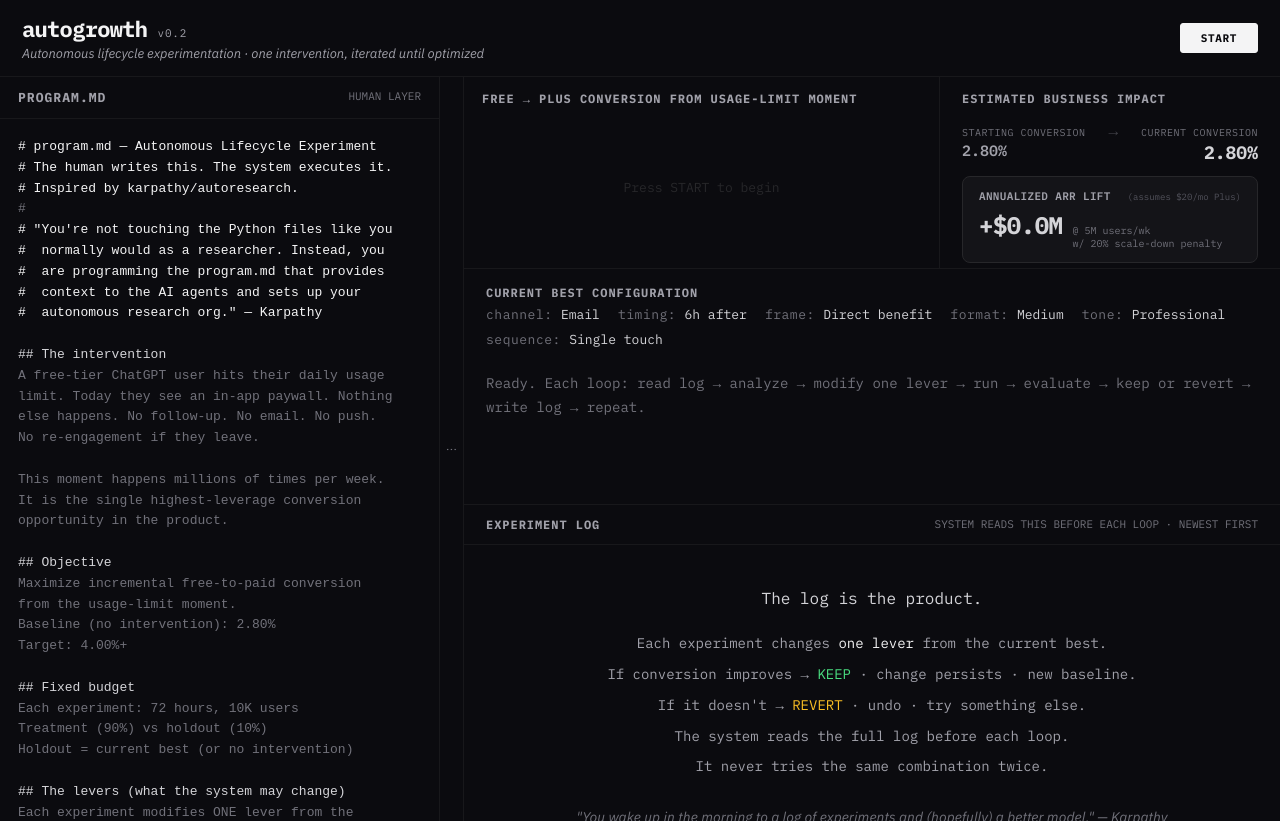
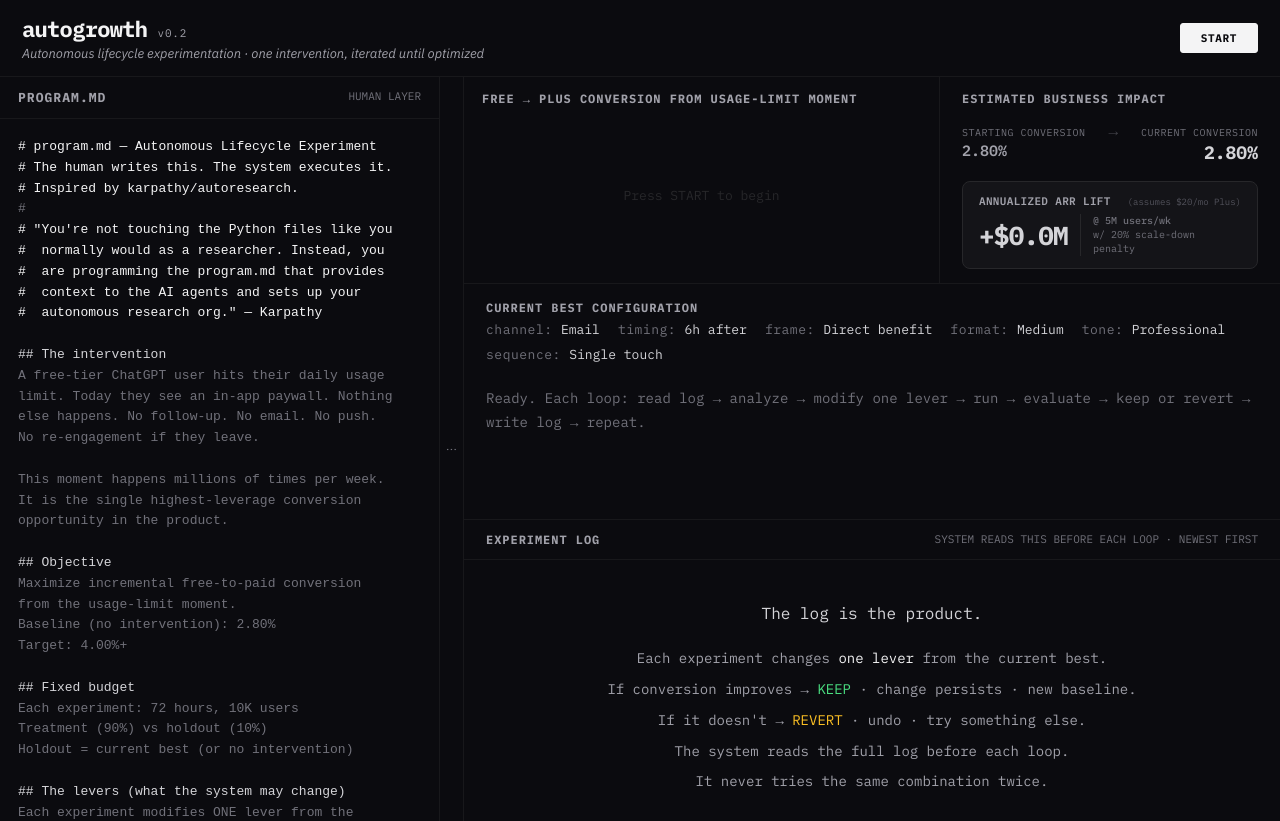
Before and after one commit to optiversion/autogrowth, a React (Vite) app: page / in a window 1280 px wide. Built offline with nearby package versions, Linux system fonts and the light colour scheme.

Commit message:
Refine ARR box alignment and increase top panel height

```diff
--- a/src/autogrowth.jsx
+++ b/src/autogrowth.jsx
@@ -452,7 +452,7 @@ export default function AutoGrowth() {
         <div style={{ flex: 1, display: "flex", flexDirection: "column", overflow: "hidden" }}>
 
           {/* CHART & IMPACT PANEL */}
-          <div style={{ height: 192, borderBottom: "1px solid #18181b", display: "flex" }}>
+          <div style={{ height: 207, borderBottom: "1px solid #18181b", display: "flex" }}>
 
             {/* Left: Chart */}
             <div style={{ flex: 1, padding: "14px 18px 6px", borderRight: "1px solid #18181b", display: "flex", flexDirection: "column" }}>
@@ -512,12 +512,12 @@ export default function AutoGrowth() {
                       <span style={{ fontSize: 11, color: "#a1a1aa", fontWeight: 600, letterSpacing: "0.03em" }}>ANNUALIZED ARR LIFT</span>
                       <span style={{ fontSize: 9, color: "#52525b" }}>(assumes $20/mo Plus)</span>
                     </div>
-                    <div style={{ display: "flex", alignItems: "baseline", gap: 10 }}>
-                      <span style={{ fontSize: 24, fontWeight: 800, color: annualizedARR > 0 ? "#4ade80" : "#d4d4d8", letterSpacing: "-0.02em" }}>
+                    <div style={{ display: "flex", alignItems: "center", gap: 12 }}>
+                      <span style={{ fontSize: 26, fontWeight: 800, color: annualizedARR > 0 ? "#4ade80" : "#d4d4d8", letterSpacing: "-0.03em" }}>
                         +${(annualizedARR / 1_000_000).toFixed(1)}M
                       </span>
-                      <div style={{ display: "flex", flexDirection: "column" }}>
-                        <span style={{ fontSize: 10, color: "#71717a" }}>@ 5M users/wk</span>
+                      <div style={{ display: "flex", flexDirection: "column", borderLeft: "1px solid #27272a", paddingLeft: 12, lineHeight: 1.4 }}>
+                        <span style={{ fontSize: 10, color: "#71717a", fontWeight: 500 }}>@ 5M users/wk</span>
                         <span style={{ fontSize: 10, color: "#71717a" }}>w/ 20% scale-down penalty</span>
                       </div>
                     </div>
```
